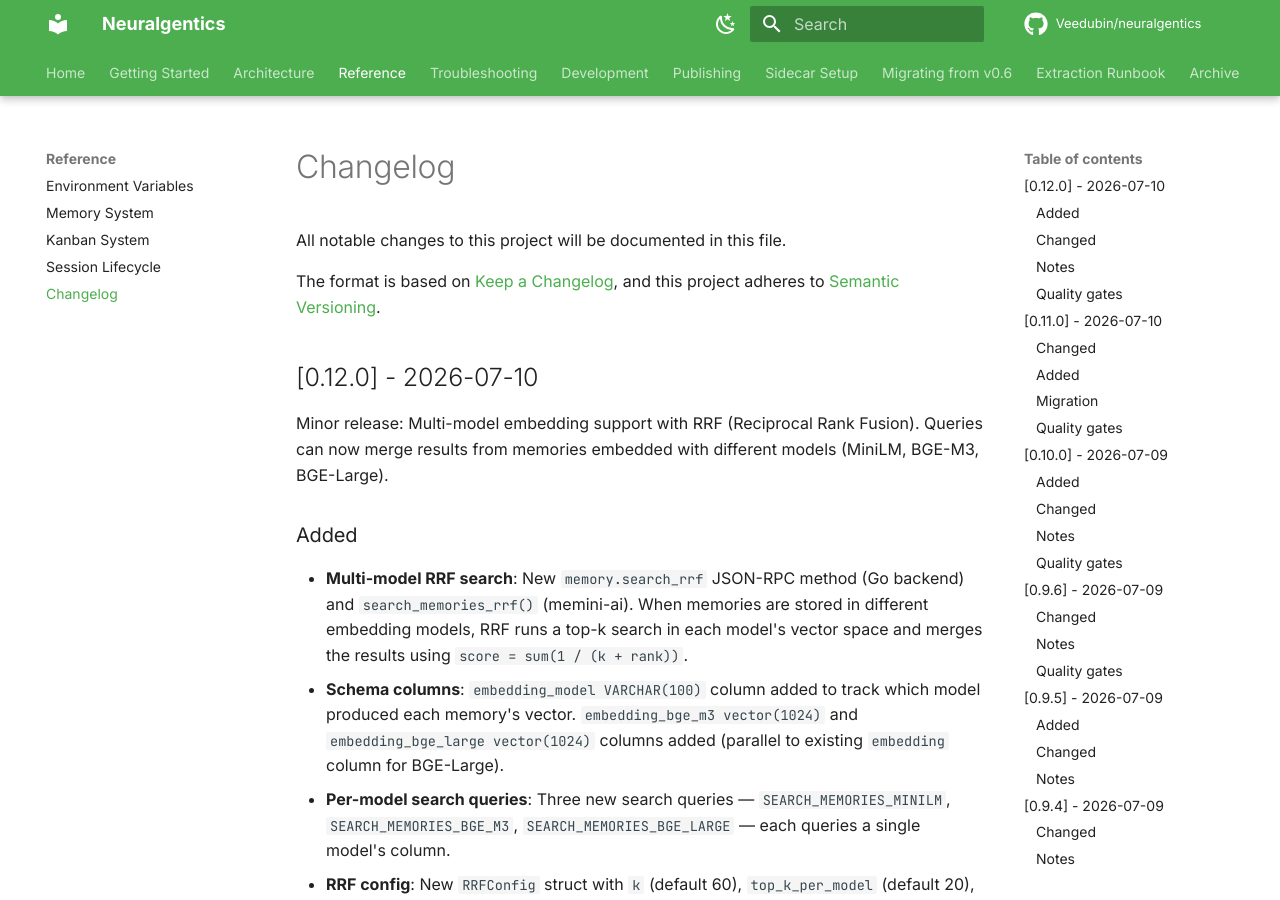
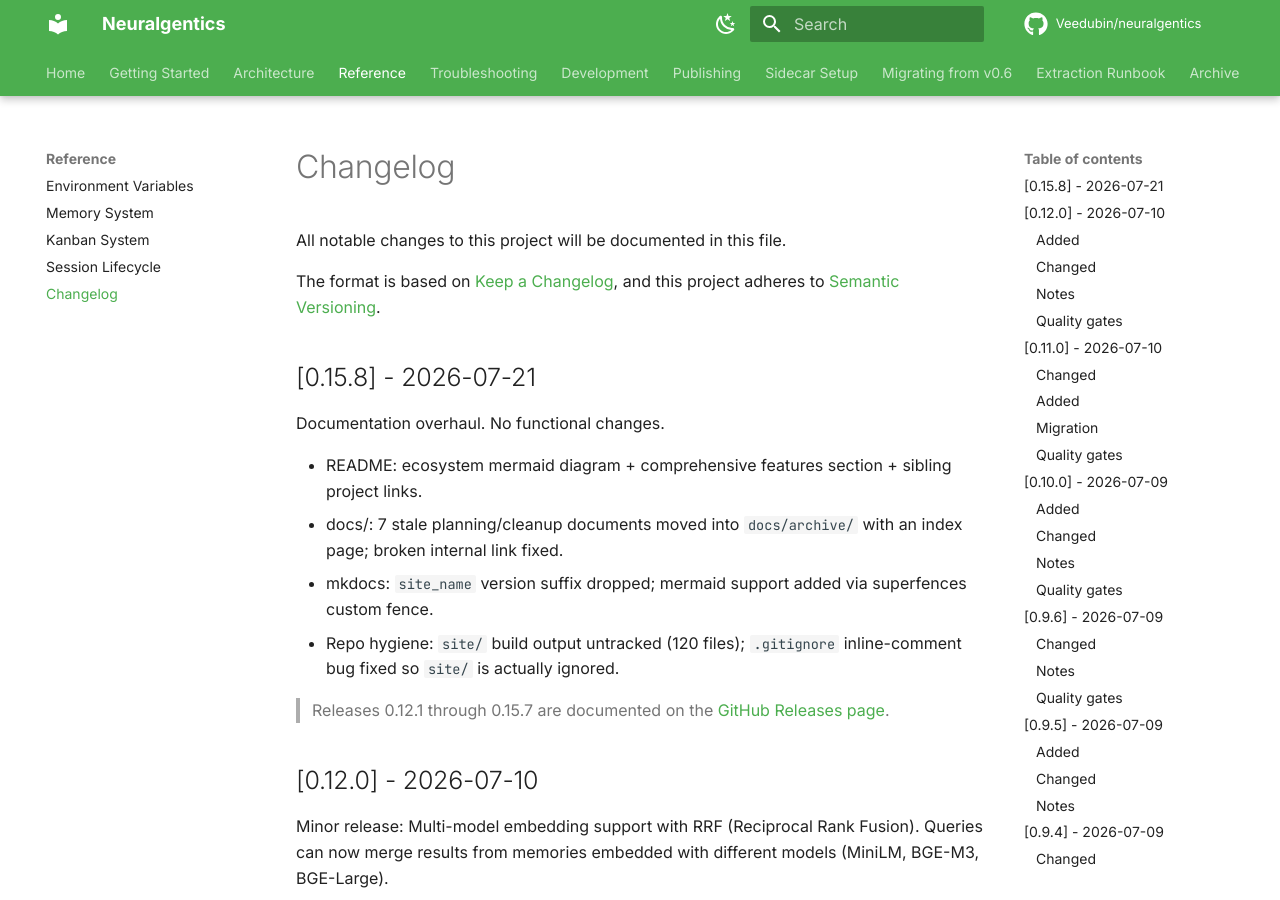
Before and after one commit to Veedubin/neuralgentics, an MkDocs documentation site: the page built from docs/changelog.md, in a window 1280 px wide and 900 px high. Built offline with MkDocs 1.6.1 and Material for MkDocs 9.7.7, drawn with Linux system fonts in a browser that asks for light colours; comment, search, counter and statistics services are not loaded.

Commit message:
chore(release): bump to 0.15.8 (docs overhaul)

```diff
--- a/docs/changelog.md
+++ b/docs/changelog.md
@@ -4,6 +4,18 @@ All notable changes to this project will be documented in this file.
 
 The format is based on [Keep a Changelog](https://keepachangelog.com/en/1.0.0/),
 and this project adheres to [Semantic Versioning](https://semver.org/spec/v2.0.0.html).
+
+## [0.15.8] - 2026-07-21
+
+Documentation overhaul. No functional changes.
+
+- README: ecosystem mermaid diagram + comprehensive features section + sibling project links.
+- docs/: 7 stale planning/cleanup documents moved into `docs/archive/` with an index page; broken internal link fixed.
+- mkdocs: `site_name` version suffix dropped; mermaid support added via superfences custom fence.
+- Repo hygiene: `site/` build output untracked (120 files); `.gitignore` inline-comment bug fixed so `site/` is actually ignored.
+
+> Releases 0.12.1 through 0.15.7 are documented on the
+> [GitHub Releases page](https://github.com/Veedubin/neuralgentics/releases).
 
 ## [0.12.0] - 2026-07-10
 
```
Also changed, not shown: 1 other file.
